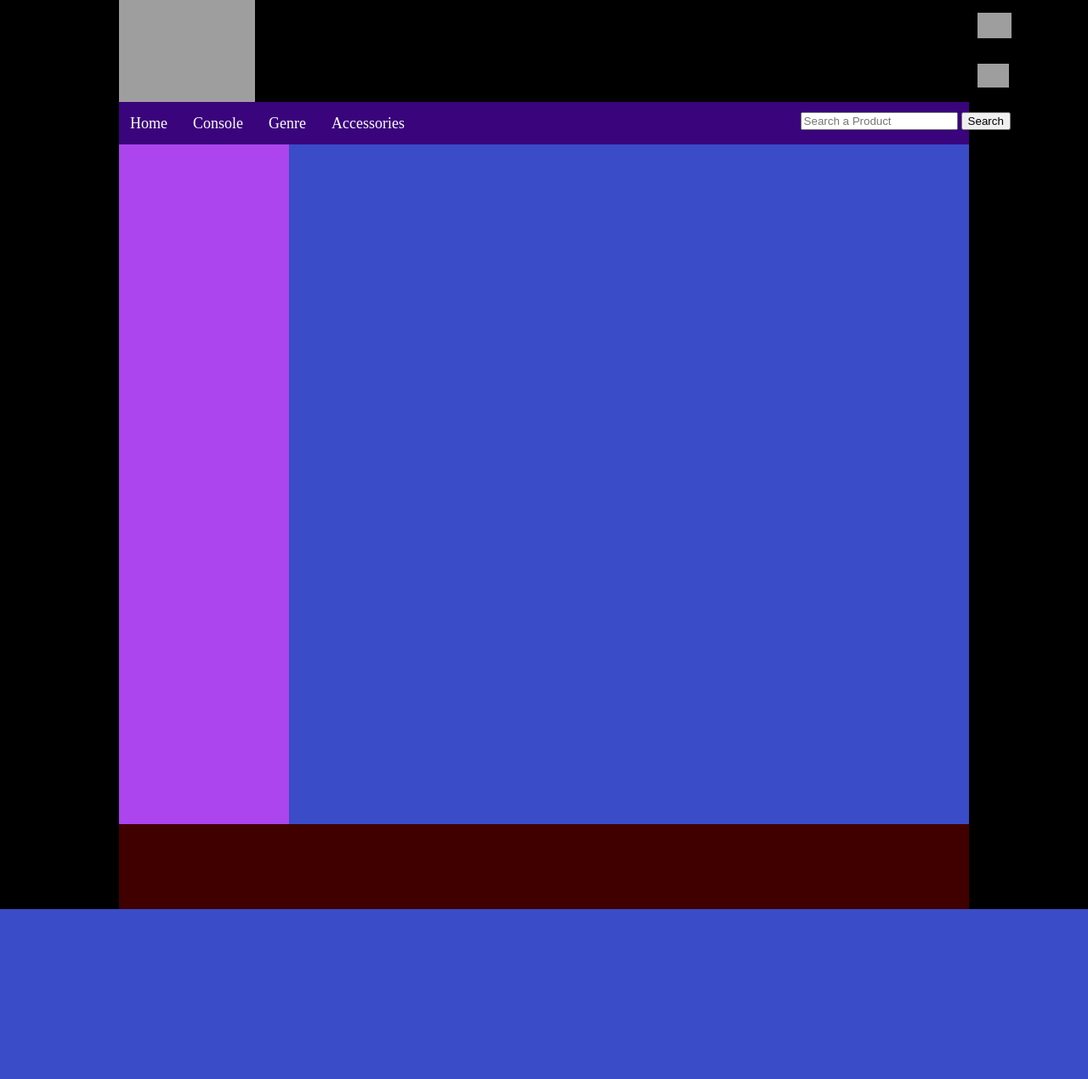
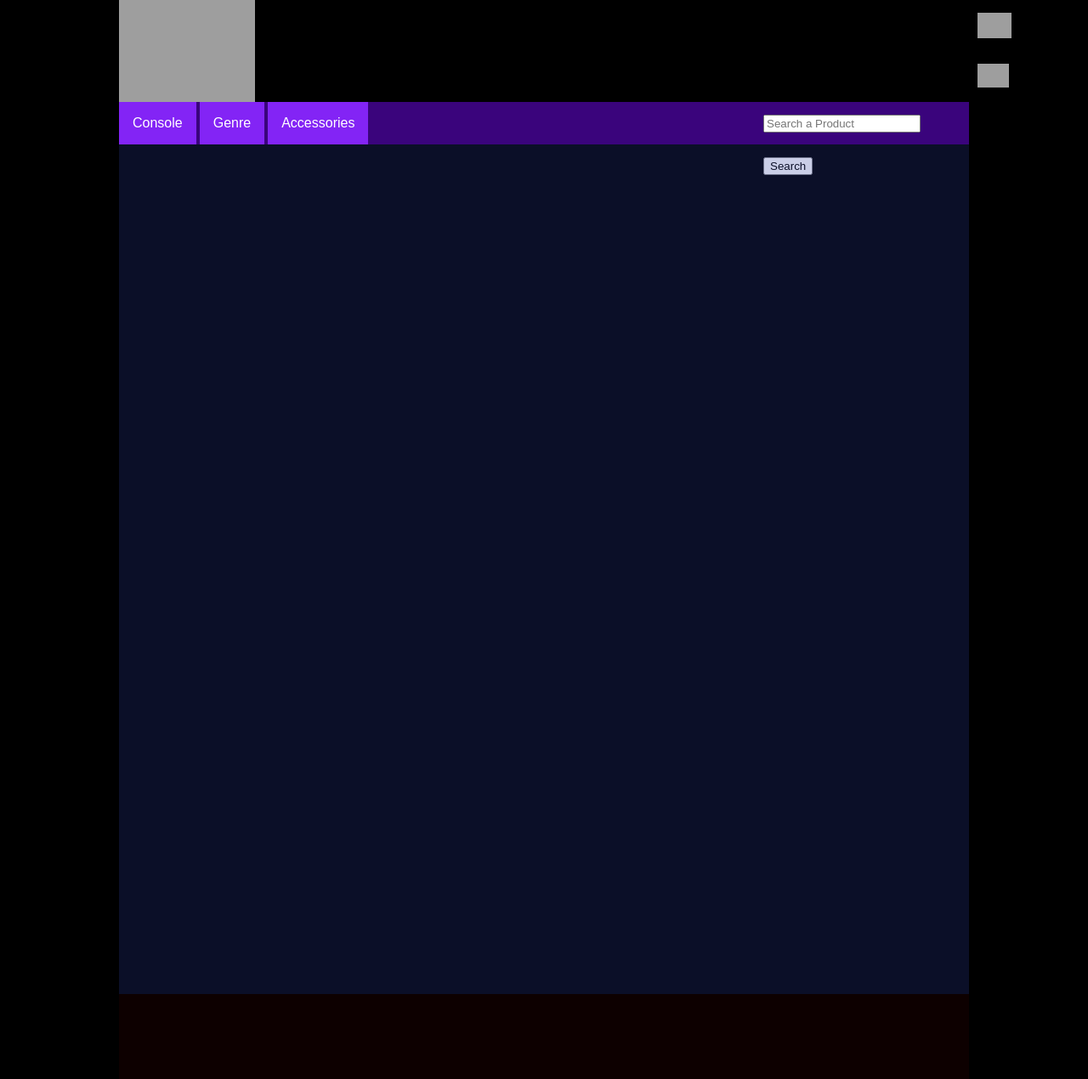
Before and after one commit to Pin-Chyan/PHP-Bootcamp-Collab, a PHP site: page / in a window 1280 px wide. Shown: the whole page at 85% size. Before the commit the page ends 1070 px from the top, so only its background shows below. Run offline with PHP 8.4, Linux system fonts and the light colour scheme; grey boxes are pictures that could not be loaded.

Commit message:
index updated

```diff
--- a/front_end/edit.css
+++ b/front_end/edit.css
@@ -124,37 +124,10 @@ body {
     color: white;
 }
 
-#menu {
-    padding: 0;
-    margin: 0;
-    line-height: 50px;
-    /* float: left; */
-}
-
-#menu li {
-    list-style: none;
-    display: inline;
-}
-
-#menu a {
-    text-decoration: none;
-    color: white;
-    padding: 8px;
-    margin: 5px;
-    font-size: 18px;
-    font-family: apple chancery;
-}
-
-#menu a:hover {
-    color: rgb(154, 189, 250);
-    font-weight: bolder;
-    text-decoration: underline;
-}
-
 #form {
-    position: absolute;
-    margin-top: -4.2%;
-    margin-left: 62%;
+    position: relative;
+    margin-top: -50px;
+    margin-left: 750px;
     padding-left: 8px;
     line-height: 50px;
 }
@@ -163,29 +136,24 @@ body {
 
 .content_warp {
     width: 1000px;
-    height: 800px;
+    height: 1000px;
     margin: auto;
-    background-color: rgb(58, 76, 200);
+    background-color: black);
 }
 
 #content_area {
-    width: 800px;
-    height: 800px;
+    width: 1000px;
+    height: 1000px;
     float: right;
     background: rgb(58, 76, 200);
-}
-
-#sidebar {
-    width:200px;
-    height: 800px;
-    background: rgb(172, 69, 237);
-    float: left;
+    opacity: 0.2;
 }
 
 #footer {
     width: 1000px;
     height: 100px;
     background: rgb(65, 0, 0);
+    opacity: 0.2;
     clear: both;
 }
 
--- a/front_end/index.html
+++ b/front_end/index.html
@@ -19,38 +19,6 @@
 
             <!-- navigation bar starts -->
             <div class="menubar">
-                <ul id="menu">
-                    <li><a href="#">Home</a></li>
-                    <li><a href="#">Console</a></li>
-                    <li><a href="#">Genre</a></li>
-                    <li><a href="#">Accessories</a></li>
-                </ul>
-                <div id="form">
-                    <form method="get" action="results.php" enctype="multipart/form-data">
-                        <input type="text" name="user_query" placeholder="Search a Product"/>
-                        <input type="submit" name="search" value="Search" />
-                    </form>
-                </div>
-            </div>
-            <!-- navigation bar ends -->
-
-            <!-- Content wrapper starts -->
-            <div class="content_warp">
-                <div id="sidebar"></div>
-                <div id="content_area"></div>
-            </div>
-            <!-- Content wrapper ends -->
-
-            <!-- footer starts -->
-            <div id="footer">
-
-
-            </div>
-            <!-- footer ends -->
-
-
-
-            <!-- <div class="main_wrap">
                 <div class="dropdown">
                     <button class="dropbtn">Console</button>
                     <div class="dropdown-content">
@@ -76,6 +44,31 @@
                         <a href="/front_end/mouses.html">Mouses</a>
                     </div>
                 </div>
+                <div id="form">
+                    <form method="get" action="results.php" enctype="multipart/form-data">
+                        <input type="text" name="user_query" placeholder="Search a Product"/>
+                        <input type="submit" name="search" value="Search" />
+                    </form>
+                </div>
+            </div>
+            <!-- navigation bar ends -->
+
+            <!-- Content wrapper starts -->
+            <div class="content_warp">
+                <div id="content_area"></div>
+            </div>
+            <!-- Content wrapper ends -->
+
+            <!-- footer starts -->
+            <div id="footer">
+
+
+            </div>
+            <!-- footer ends -->
+
+
+
+            <!-- <div class="main_wrap">
             </div> -->
         </div>
         <!-- Main container ends -->
```
